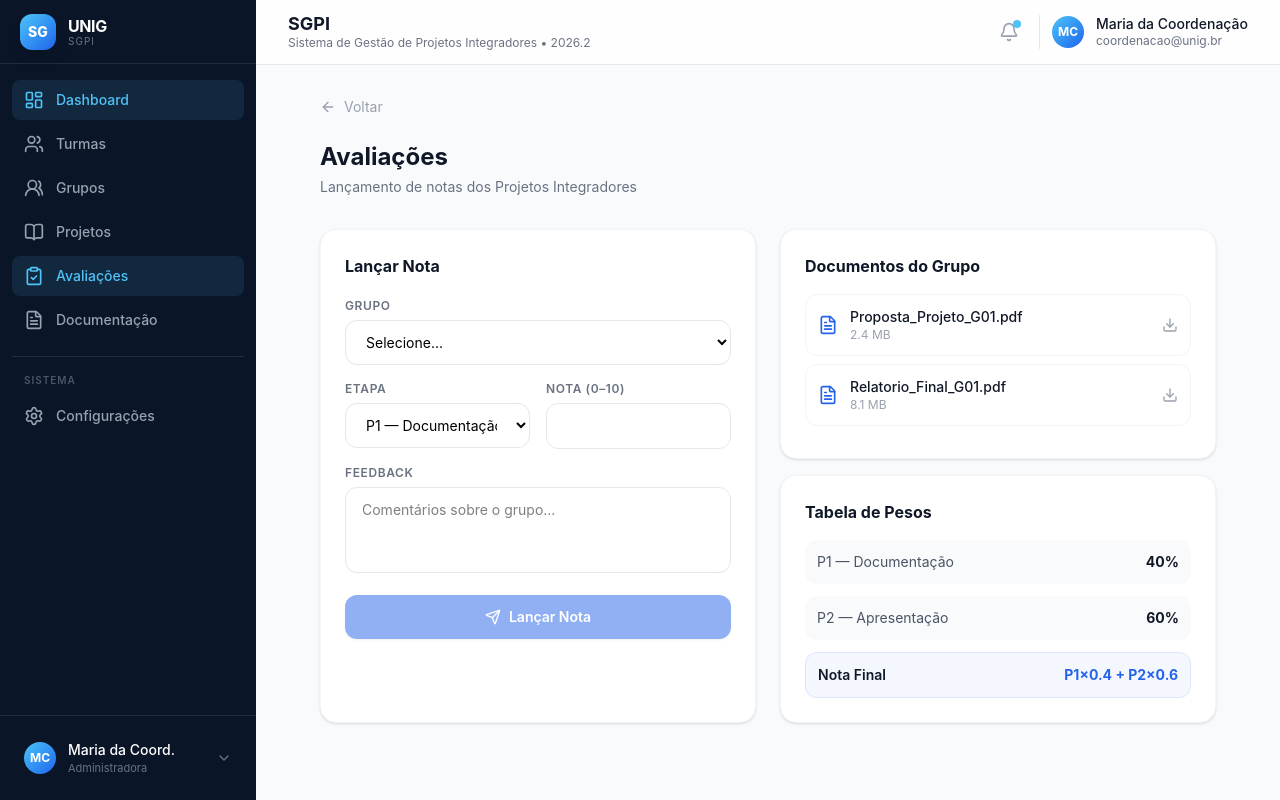
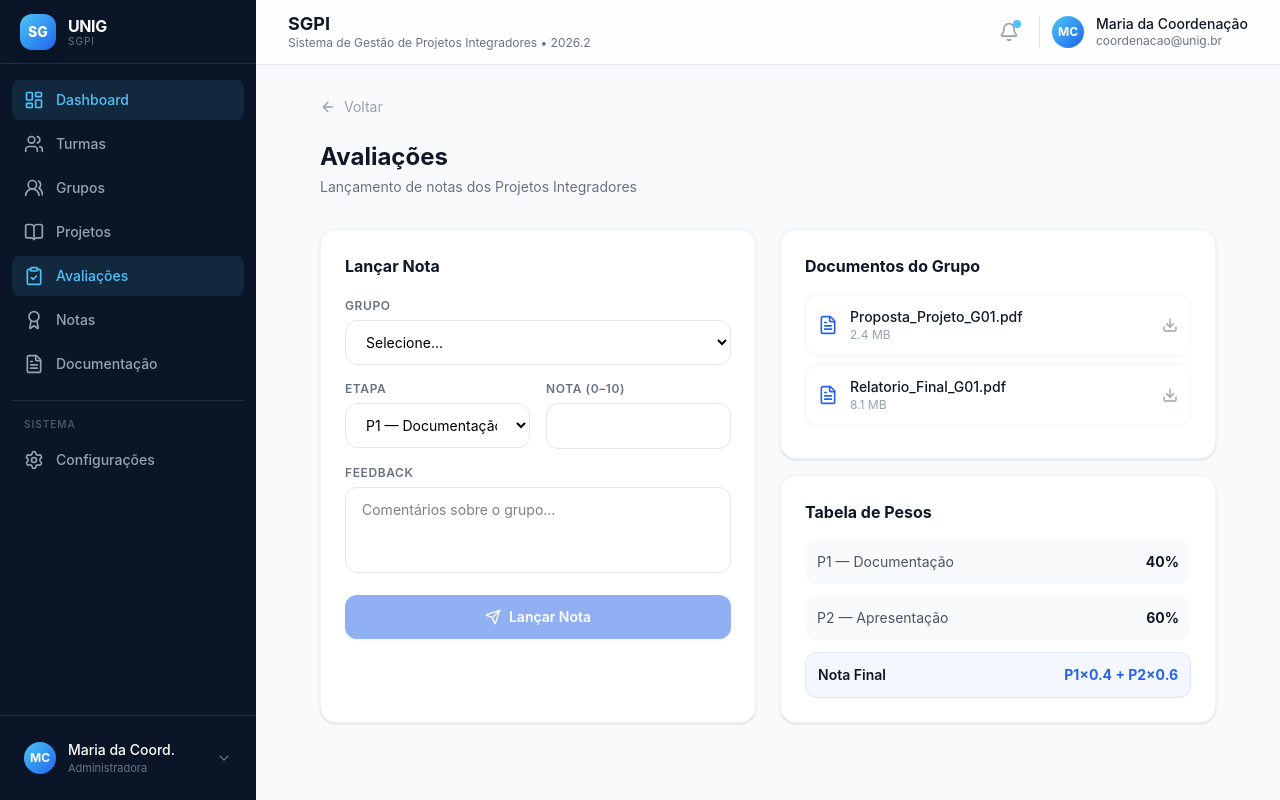
Before and after one commit to santos1982rj/sgpi, a Next.js app: page /dashboard/avaliacoes in a window 1280 px wide. Built offline with nearby package versions, Linux system fonts and the light colour scheme; no server answers.

Commit message:
feat: adiciona Notas na sidebar

```diff
--- a/src/app/dashboard/layout.tsx
+++ b/src/app/dashboard/layout.tsx
@@ -5,7 +5,7 @@ import { usePathname, useRouter } from 'next/navigation'
 import { useState } from 'react'
 import {
   LayoutDashboard, Users, Users2, BookOpen, FileText,
-  ClipboardCheck, Settings, LogOut, Menu, X, ChevronDown, Bell
+  ClipboardCheck, Settings, LogOut, Menu, X, ChevronDown, Bell, Award
 } from 'lucide-react'
 
 const navigation = [
@@ -14,6 +14,7 @@ const navigation = [
   { name: 'Grupos', href: '/dashboard/grupos', icon: Users2 },
   { name: 'Projetos', href: '/dashboard/projetos', icon: BookOpen },
   { name: 'Avaliações', href: '/dashboard/avaliacoes', icon: ClipboardCheck },
+  { name: 'Notas', href: '/dashboard/notas', icon: Award },
   { name: 'Documentação', href: '/dashboard/documentacao', icon: FileText },
 ]
 
```
